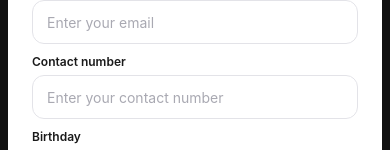
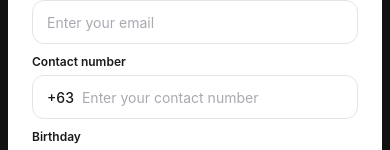
Before and after one commit to Barata-MSC/CareerLaunch-, a React Native app: screen /Register in a window 390 px wide. Shown: the part 492-642 px from the top of the page. Built offline with nearby package versions, Linux system fonts and the light colour scheme; no server answers.

Commit message:
Update RegisterScreen

```diff
--- a/src/screens/RegisterScreen/RegisterScreen.js
+++ b/src/screens/RegisterScreen/RegisterScreen.js
@@ -112,6 +112,7 @@ export default function RegisterScreen({ navigation }) {
     const missingMiddleName = !middleName.trim();
     const missingEmail = !email.trim();
     const missingContactNumber = !contactNumber.trim();
+    const invalidContactNumber = !/^9\d{9}$/.test(contactNumber);
     const missingBirthday = !birthday.trim();
     const missingPassword = !password.trim();
 
@@ -119,7 +120,13 @@ export default function RegisterScreen({ navigation }) {
     setLastNameError(missingLastName ? 'Please enter your last name' : '');
     setMiddleNameError(missingMiddleName ? 'Please enter your middle name' : '');
     setEmailError(missingEmail ? 'Please enter your email' : '');
-    setContactNumberError(missingContactNumber ? 'Please enter your contact number' : '');
+    setContactNumberError(
+      missingContactNumber
+        ? 'Please enter your contact number'
+        : invalidContactNumber
+          ? 'Contact number must be exactly 10 digits and start with 9.'
+          : '',
+    );
     setBirthdayError(missingBirthday ? 'Please enter your birthday' : '');
     setPasswordError(missingPassword ? 'Please create a password' : '');
 
@@ -129,6 +136,7 @@ export default function RegisterScreen({ navigation }) {
       missingMiddleName ||
       missingEmail ||
       missingContactNumber ||
+      invalidContactNumber ||
       missingBirthday ||
       missingPassword
     ) return;
@@ -272,18 +280,29 @@ export default function RegisterScreen({ navigation }) {
           ) : null}
 
           <Text style={styles.label}>Contact number</Text>
+          <View style={[styles.phoneContainer, contactNumberError ? styles.inputError : null]}>
+            <Text style={styles.countryCode}>+63</Text>
             <TextInput
-            style={[styles.input, contactNumberError ? styles.inputError : null]}
+              style={[
+                styles.phoneInput,
+                Platform.OS === 'web' ? styles.phoneInputWeb : null,
+              ]}
               placeholder="Enter your contact number"
               placeholderTextColor={COLORS.placeholder}
               value={contactNumber}
               editable={!loading}
               onChangeText={(text) => {
-              setContactNumber(text);
+                let numbersOnly = text.replace(/[^0-9]/g, '');
+                if (numbersOnly.startsWith('0')) {
+                  numbersOnly = numbersOnly.substring(1);
+                }
+                setContactNumber(numbersOnly.slice(0, 10));
                 if (contactNumberError) setContactNumberError('');
               }}
               keyboardType="phone-pad"
+              maxLength={10}
             />
+          </View>
           {contactNumberError ? (
             <Text style={styles.errorText}>{contactNumberError}</Text>
           ) : null}
@@ -362,6 +381,10 @@ const styles = StyleSheet.create({
   avatarLabel: { marginTop: 6, fontSize: 12, fontWeight: '600', color: COLORS.primary },
   label: { fontSize: 12, fontWeight: '600', color: COLORS.text, marginBottom: 6, marginTop: 10 },
   input: { height: 44, borderWidth: 1, borderColor: COLORS.border, borderRadius: 12, paddingHorizontal: 14, fontSize: 14, color: COLORS.text },
+  phoneContainer: { flexDirection: 'row', alignItems: 'center', height: 44, borderWidth: 1, borderColor: COLORS.border, borderRadius: 12, paddingHorizontal: 14 },
+  countryCode: { fontSize: 14, color: COLORS.text, marginRight: 8, fontWeight: '500' },
+  phoneInput: { flex: 1, height: '100%', fontSize: 14, color: COLORS.text, paddingVertical: 0 },
+  phoneInputWeb: { borderWidth: 0, outlineStyle: 'none' },
   inputError: { borderColor: '#E5484D' },
   errorText: { color: '#E5484D', fontSize: 12, marginTop: 6 },
   registerButton: { height: 50, backgroundColor: COLORS.primary, borderRadius: 25, justifyContent: 'center', alignItems: 'center', marginTop: 22, shadowColor: COLORS.primary, shadowOffset: { width: 0, height: 6 }, shadowOpacity: 0.25, shadowRadius: 10, elevation: 4 },
```
Also changed, not shown: 1 other file (tests, documents, lock files or other folders). Lines whose indentation alone changed are shown as unchanged.
